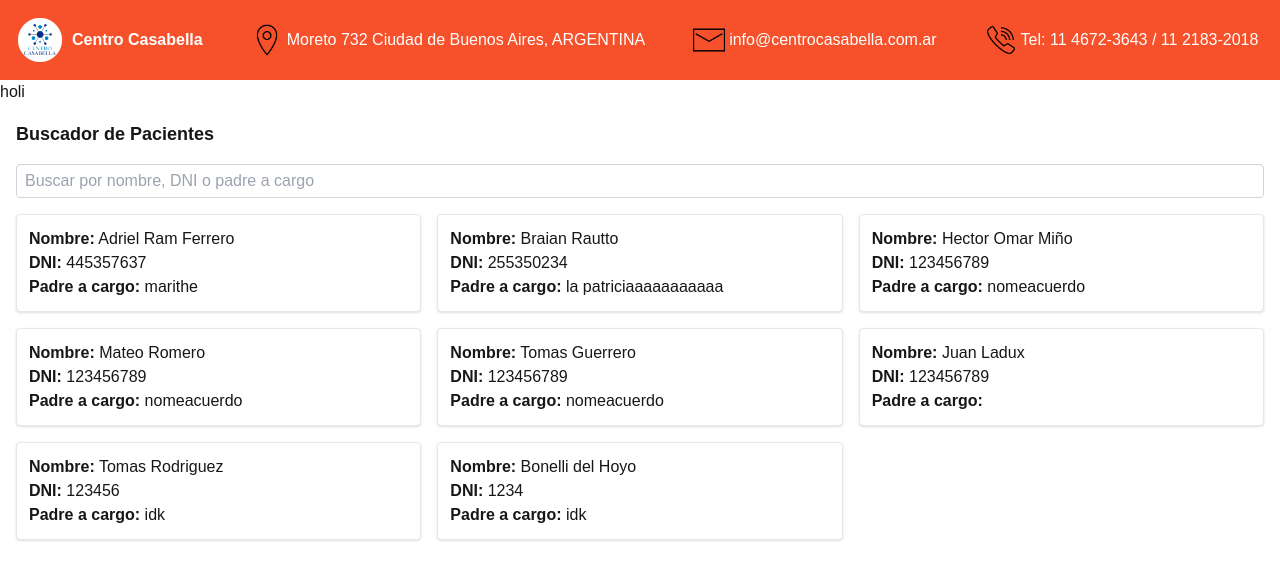
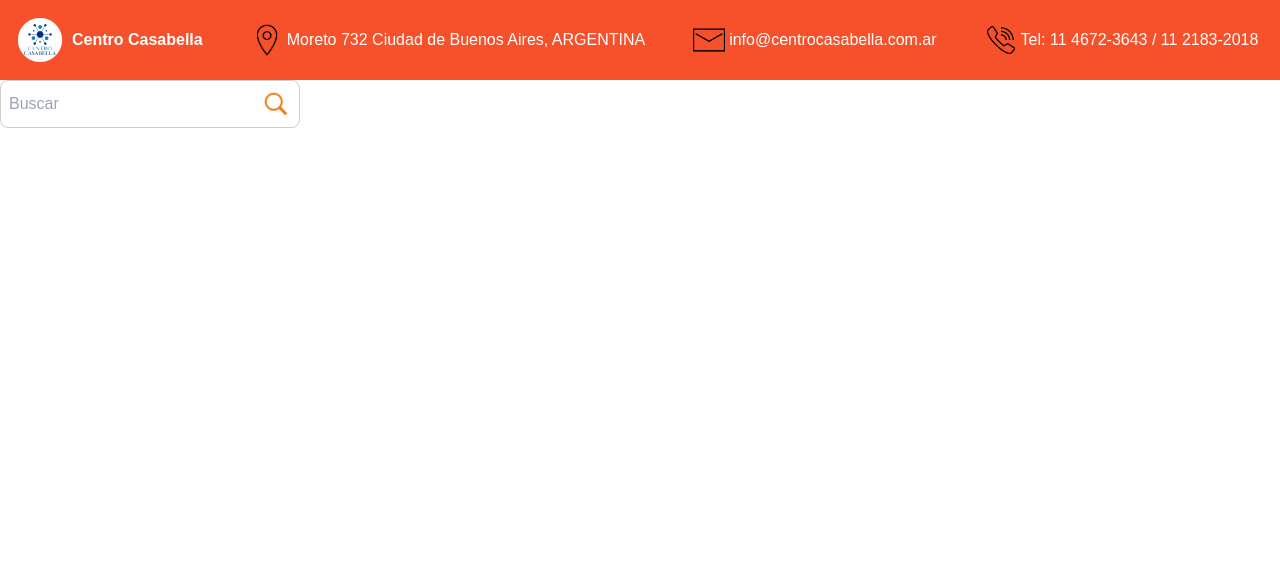
Before and after one commit to Adrielram/Sistema-de-manejo-de-escenas-de-entrenamiento-para-personas-con-autismo, a Next.js app in the folder frontend/frontapp/: page /pruebita in a window 1280 px wide. Shown: the top 580 px of the page. Built offline with nearby package versions, Linux system fonts and the light colour scheme.

Commit message:
Desarrollo de la barra de busqueda

```diff
--- a/frontend/frontapp/src/app/pruebita/page.tsx
+++ b/frontend/frontapp/src/app/pruebita/page.tsx
@@ -1,13 +1,18 @@
-import React from 'react'
+"use client";
+import React from 'react';
 
-
-import Buscador from '../../components/Buscador'
+import Buscador from '../../components/Buscador';
 
 const page = () => {
+  const handleSearch = (query: string) => {
+    console.log('Buscando:', query);
+  };
+
   return (
-      <div>holi <Buscador /></div>
+    <div>
+      <Buscador onSearch={handleSearch} />
+    </div>
+  );
+};
 
-  )
-}
-
-export default page
+export default page;
--- a/frontend/frontapp/src/components/Buscador.tsx
+++ b/frontend/frontapp/src/components/Buscador.tsx
@@ -1,72 +1,56 @@
-'use client';
+"use client";
 
-import React, { useState } from 'react';
+import React from 'react';
+import Image from 'next/image';
+import iconoBusqueda from '../../public/icon/icono_busqueda.png';
 
-type PacienteProps = {
-  id: number;
-  nombre: string;
-  dni: string;
-  padreACargo: string;
-};
+interface SearchBarProps {
+  onSearch: (query: string) => void;
+}
 
-const pacientesMock: PacienteProps[] = [
-    { id: 1, nombre: "Adriel Ram Ferrero", dni: "445357637", padreACargo:"marithe"},
-    { id: 2, nombre: "Braian Rautto", dni: "255350234", padreACargo:"la patriciaaaaaaaaaaa"},
-    {id:3,nombre:"Hector Omar Miño",dni:"123456789",padreACargo:"nomeacuerdo"},
-    {id:4,nombre:"Mateo Romero",dni:"123456789",padreACargo:"nomeacuerdo"},
-    {id:5,nombre:"Tomas Guerrero",dni:"123456789",padreACargo:"nomeacuerdo"},
-    {id:6,nombre:"Juan Ladux",dni:"123456789",padreACargo:""},
-    {id:7,nombre:"Tomas Rodriguez",dni:"123456",padreACargo:"idk"},
-    {id:8,nombre:"Bonelli del Hoyo", dni:"1234",padreACargo:"idk"},
-];
-
-const Buscador: React.FC = () => {
-  const [searchQuery, setSearchQuery] = useState('');
-  const [filteredPacientes, setFilteredPacientes] = useState(pacientesMock);
-
-  const handleSearch = (event: React.ChangeEvent<HTMLInputElement>) => {
-    const query = event.target.value.toLowerCase();
-    setSearchQuery(query);
-
-    const results = pacientesMock.filter(
-      (paciente) =>
-        paciente.nombre.toLowerCase().includes(query) ||
-        paciente.dni.includes(query) ||
-        paciente.padreACargo.toLowerCase().includes(query)
-    );
-
-    setFilteredPacientes(results);
+const SearchBar: React.FC<SearchBarProps> = ({ onSearch }) => {
+  const handleInputChange = (event: React.ChangeEvent<HTMLInputElement>) => {
+    onSearch(event.target.value);
   };
 
   return (
-    <div className="p-4">
-      <h1 className="text-lg font-semibold mb-4">Buscador de Pacientes</h1>
+    <div style={styles.container}>
       <input
         type="text"
-        placeholder="Buscar por nombre, DNI o padre a cargo"
-        value={searchQuery}
-        onChange={handleSearch}
-        className="border border-gray-300 rounded px-2 py-1 w-full mb-4"
+        placeholder="Buscar"
+        style={styles.input}
+        onChange={handleInputChange}
       />
-      <div className="grid grid-cols-1 sm:grid-cols-2 lg:grid-cols-3 gap-4">
-        {filteredPacientes.map((paciente) => (
-          <div
-            key={paciente.id}
-            className="bg-white p-3 rounded shadow border border-gray-200"
-          >
-            <p><strong>Nombre:</strong> {paciente.nombre}</p>
-            <p><strong>DNI:</strong> {paciente.dni}</p>
-            <p><strong>Padre a cargo:</strong> {paciente.padreACargo}</p>
-          </div>
-        ))}
-        {filteredPacientes.length === 0 && (
-          <p className="col-span-full text-center text-gray-500">
-            No se encontraron pacientes.
-          </p>
-        )}
-      </div>
+      <Image
+        src={iconoBusqueda}
+        alt="Ícono de búsqueda"
+        width={30}
+        height={30}
+        style={styles.icon}
+      />
     </div>
   );
 };
 
-export default Buscador
+const styles = {
+  container: {
+    display: 'flex',
+    alignItems: 'center',
+    border: '1px solid #ccc',
+    borderRadius: '8px',
+    padding: '8px',
+    width: '300px',
+    backgroundColor: 'white', // Fondo blanco
+  },
+  input: {
+    flex: 1,
+    border: 'none',
+    outline: 'none',
+    fontSize: '16px',
+  },
+  icon: {
+    marginLeft: '8px',
+  },
+};
+
+export default SearchBar;
```
Also changed, not shown: frontend/frontapp/public/icon/icono_busqueda.png (added).
